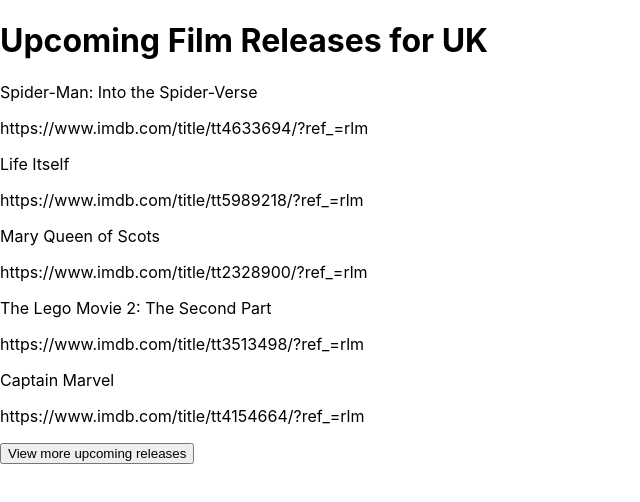
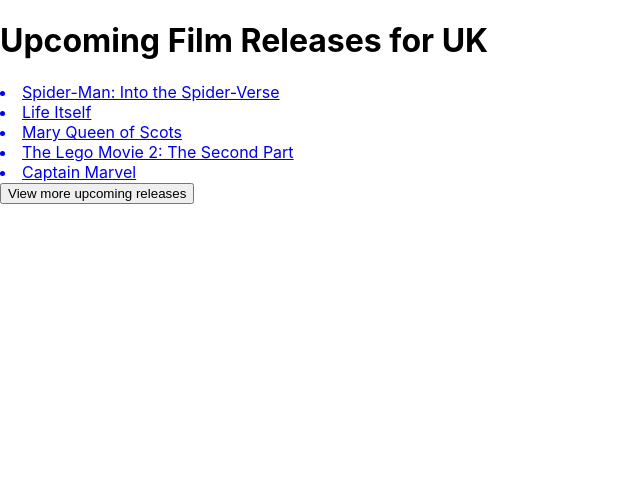
Before and after one commit to Michalju/week_7_day_1_homework, a React (Create React App) app: page / in a window 1280 px wide. Shown: the top 502 px of the page, without its empty margins (0-640 px from the left). Built offline with nearby package versions, Linux system fonts and the light colour scheme.

Commit message:
added list of movies as hrefs list elements

```diff
--- a/src/components/Film.js
+++ b/src/components/Film.js
@@ -1,8 +1,8 @@
 const Film = ({ name, url }) => {
 
     return (<>
-        <p>{name}</p>
-        <p>{url}</p>
+        <a href={url}><li>{name}</li></a>
+
     </>)
 }
 export default Film
--- a/src/containers/FilmBox.js
+++ b/src/containers/FilmBox.js
@@ -36,7 +36,8 @@
             <h1>Upcoming Film Releases for UK</h1>
 
             <FilmList films = {films}/>
-            <button>View more upcoming releases</button>
+            <a href = "https://www.imdb.com/calendar/?region=gb" >
+            <button>View more upcoming releases</button></a>
 
         </>
     )
```
Also changed, not shown: 1 other file (tests, documents, lock files or other folders).
